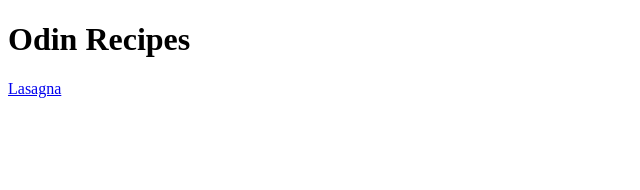
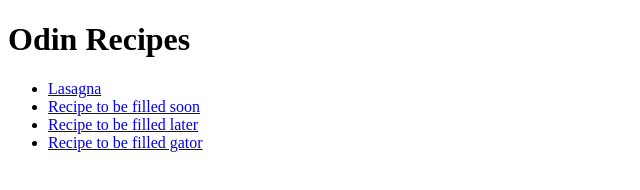
Before and after one commit to Borrow228/odin-recipes, a plain HTML site: page index.html in a window 1280 px wide. Shown: the whole page, without its empty margins (0-640 px from the left). Drawn offline with Linux system fonts and the light colour scheme.

Commit message:
Change index page

```diff
--- a/index.html
+++ b/index.html
@@ -7,6 +7,11 @@
 </head>
 <body>
     <h1>Odin Recipes</h1>
-    <a href="recipes/lasagna.html">Lasagna</a>
+    <ul>
+    <li><a href="recipes/lasagna/lasagna.html">Lasagna</a></li>
+    <li><a href="recipes/recipe1/recipe1.html">Recipe to be filled soon</a></li>
+    <li><a href="recipes/recipe2/recipe2.html">Recipe to be filled later</a></li>
+    <li><a href="recipes/recipe3/recipe3.html">Recipe to be filled gator</a></li>
+</ul>
 </body>
 </html>
```
